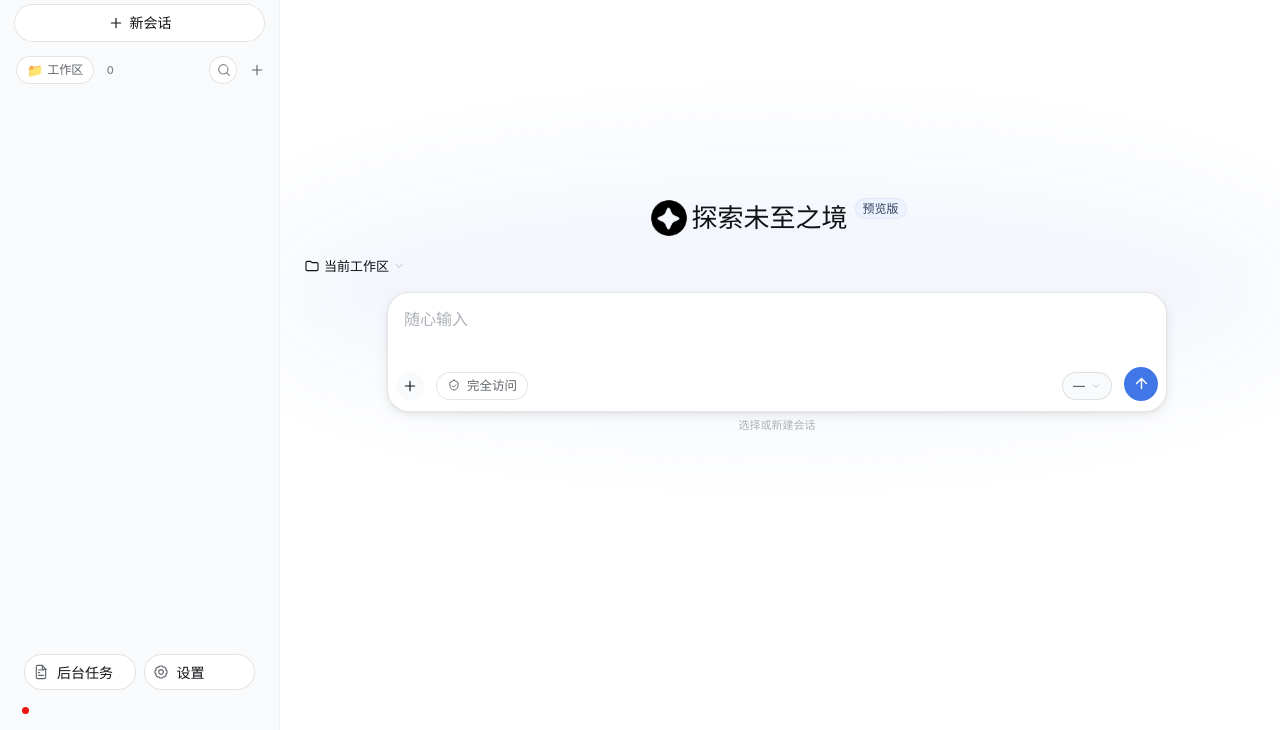
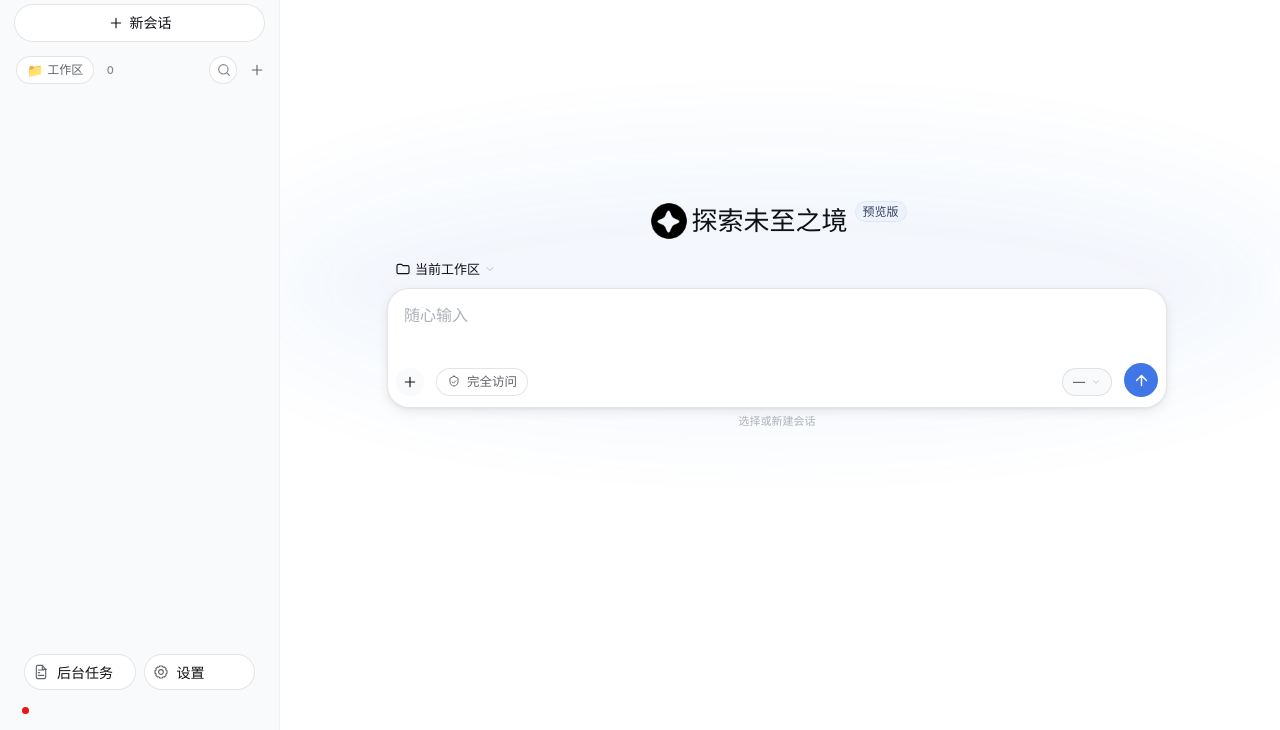
Before and after one commit to jacksonon/omni, an Electron app: page web/index.html in a window 1280 px wide. Shown: the part 70-800 px from the top of the page. Drawn offline with Linux system fonts and the light colour scheme; no server answers.

Commit message:
fix(web): 空态文件夹图标对齐输入框左上方、间距 5px
将 hero-workspace（📁 当前工作区）从靠左随机位置改为：
  - align-self: center + width/max-width 与 composer-card 一致
    （var(--composer-width)），与输入框左缘对齐
  - margin-bottom: 12px → 5px（贴合输入框上方 5px）
  - justify-content: flex-start 保持内容靠左

```diff
--- a/web/style.css
+++ b/web/style.css
@@ -268,7 +268,7 @@ svg { width: 18px; height: 18px; fill: none; stroke: currentColor; stroke-width:
 .empty-session .hero-heading { z-index: 1; display: grid; grid-template-columns: 34px auto auto; align-items: center; justify-content: center; column-gap: 10px; width: 100%; max-width: var(--composer-width); margin-bottom: 12px; color: var(--text); font-size: 26px; line-height: 32px; font-weight: 500; }
 .hero-fish { width: 44px; height: 44px; border-radius: 10px; object-fit: contain; }
 .preview-badge { align-self: start; margin: 2px 0 0 -3px; padding: 1px 7px 0; border: 1px solid var(--surface-hover); border-radius: 24px; background: #edf3fe; color: #34415b; font: 500 12px/18px var(--mono); white-space: nowrap; }
-.empty-session .hero-workspace { z-index: 1; display: inline-flex; align-self: flex-start; align-items: center; gap: 4px; max-width: min(360px, 100%); min-height: 28px; margin-bottom: 12px; padding: 0 8px; border-radius: 16px; color: var(--text); font-size: 13px; line-height: 20px; font-weight: 500; }
+.empty-session .hero-workspace { z-index: 1; display: inline-flex; align-self: center; align-items: center; justify-content: flex-start; gap: 4px; width: 100%; max-width: var(--composer-width); min-height: 28px; margin-bottom: 5px; padding: 0 8px; border-radius: 16px; color: var(--text); font-size: 13px; line-height: 20px; font-weight: 500; }
 .empty-session .hero-workspace svg { width: 16px; height: 16px; }
 .empty-session .hero-workspace svg:last-child { width: 12px; height: 12px; color: var(--text-caption); }
 .empty-session .hero-glow { position: absolute; left: 50%; bottom: 42px; z-index: 0; display: block; width: min(1051px, 130%); height: 268px; transform: translateX(-50%); border-radius: 50%; background: rgba(97, 135, 216, .08); filter: blur(50px); pointer-events: none; }
```
Also changed, not shown: src/web/assets.ts (+1 -1 lines).
